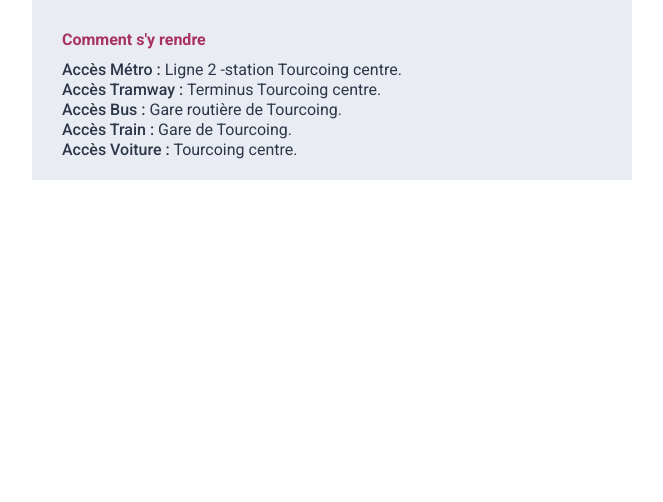
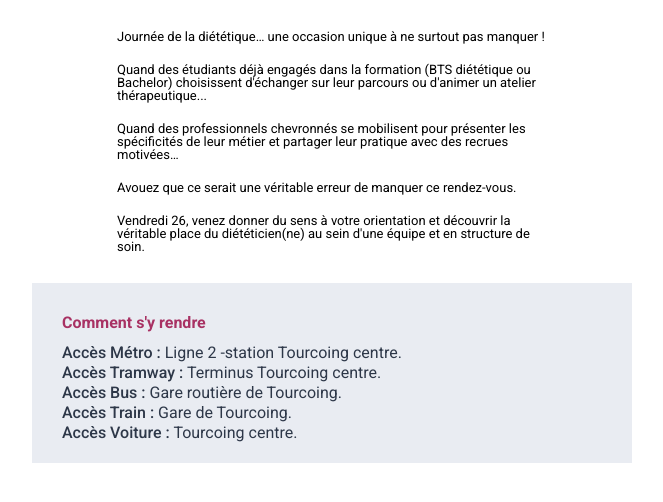
Before and after one commit to StraetenMax/042024_04Dietetique-MJML, a website: page index.html in a window 1280 px wide. Shown: the whole page, without its empty margins (308-971 px from the left). Drawn offline with Linux system fonts and the light colour scheme.

Commit message:
mettre en place le texte d'accroche

```diff
--- a/index.html
+++ b/index.html
@@ -66,6 +66,11 @@
   <!--<![endif]-->
   <style type="text/css">
     @media only screen and (min-width:550px) {
+      .mj-column-px-480 {
+        width: 480px !important;
+        max-width: 480px;
+      }
+
       .mj-column-px-590 {
         width: 590px !important;
         max-width: 590px;
@@ -74,6 +79,11 @@
 
   </style>
   <style media="screen and (min-width:550px)">
+    .moz-text-html .mj-column-px-480 {
+      width: 480px !important;
+      max-width: 480px;
+    }
+
     .moz-text-html .mj-column-px-590 {
       width: 590px !important;
       max-width: 590px;
@@ -98,6 +108,53 @@
 
 <body style="word-spacing:normal;">
   <div style="" lang="und" dir="auto">
+    <!-- Titre -->
+    <!--[if mso | IE]><table align="center" border="0" cellpadding="0" cellspacing="0" class="" role="presentation" style="width:600px;" width="600" ><tr><td style="line-height:0px;font-size:0px;mso-line-height-rule:exactly;"><![endif]-->
+    <div style="margin:0px auto;max-width:600px;">
+      <table align="center" border="0" cellpadding="0" cellspacing="0" role="presentation" style="width:100%;">
+        <tbody>
+          <tr>
+            <td style="direction:ltr;font-size:0px;padding:20px 0;text-align:center;">
+              <!--[if mso | IE]><table role="presentation" border="0" cellpadding="0" cellspacing="0"><tr><td class="" style="vertical-align:top;width:480px;" ><![endif]-->
+              <div class="mj-column-px-480 mj-outlook-group-fix" style="font-size:0px;text-align:left;direction:ltr;display:inline-block;vertical-align:top;width:100%;">
+                <table border="0" cellpadding="0" cellspacing="0" role="presentation" style="vertical-align:top;" width="100%">
+                  <tbody>
+                    <tr>
+                      <td align="left" style="font-size:0px;padding:10px 25px;word-break:break-word;">
+                        <div style="font-family:Roboto, Arial, Helvetica, sans-serif;font-size:13px;line-height:1;text-align:left;text-decoration:none;color:#000000;">Journée de la diététique… une occasion unique à ne surtout pas manquer !</div>
+                      </td>
+                    </tr>
+                    <!-- Texte -->
+                    <tr>
+                      <td align="left" style="font-size:0px;padding:10px 25px;word-break:break-word;">
+                        <div style="font-family:Roboto, Arial, Helvetica, sans-serif;font-size:13px;line-height:1;text-align:left;text-decoration:none;color:#000000;">Quand des étudiants déjà engagés dans la formation (BTS diététique ou Bachelor) choisissent d'échanger sur leur parcours ou d'animer un atelier thérapeutique...</div>
+                      </td>
+                    </tr>
+                    <tr>
+                      <td align="left" style="font-size:0px;padding:10px 25px;word-break:break-word;">
+                        <div style="font-family:Roboto, Arial, Helvetica, sans-serif;font-size:13px;line-height:1;text-align:left;text-decoration:none;color:#000000;">Quand des professionnels chevronnés se mobilisent pour présenter les spécificités de leur métier et partager leur pratique avec des recrues motivées…</div>
+                      </td>
+                    </tr>
+                    <tr>
+                      <td align="left" style="font-size:0px;padding:10px 25px;word-break:break-word;">
+                        <div style="font-family:Roboto, Arial, Helvetica, sans-serif;font-size:13px;line-height:1;text-align:left;text-decoration:none;color:#000000;">Avouez que ce serait une véritable erreur de manquer ce rendez-vous.</div>
+                      </td>
+                    </tr>
+                    <tr>
+                      <td align="left" style="font-size:0px;padding:10px 25px;word-break:break-word;">
+                        <div style="font-family:Roboto, Arial, Helvetica, sans-serif;font-size:13px;line-height:1;text-align:left;text-decoration:none;color:#000000;">Vendredi 26, venez donner du sens à votre orientation et découvrir la véritable place du diététicien(ne) au sein d'une équipe et en structure de soin.</div>
+                      </td>
+                    </tr>
+                  </tbody>
+                </table>
+              </div>
+              <!--[if mso | IE]></td></tr></table><![endif]-->
+            </td>
+          </tr>
+        </tbody>
+      </table>
+    </div>
+    <!--[if mso | IE]></td></tr></table><![endif]-->
     <!-- Accès au campus -->
     <!--[if mso | IE]><table align="center" border="0" cellpadding="0" cellspacing="0" class="" role="presentation" style="width:600px;" width="600" bgcolor="#E9ECF2" ><tr><td style="line-height:0px;font-size:0px;mso-line-height-rule:exactly;"><![endif]-->
     <div style="background:#E9ECF2;background-color:#E9ECF2;margin:0px auto;max-width:600px;">
```
Also changed, not shown: 1 other file.
